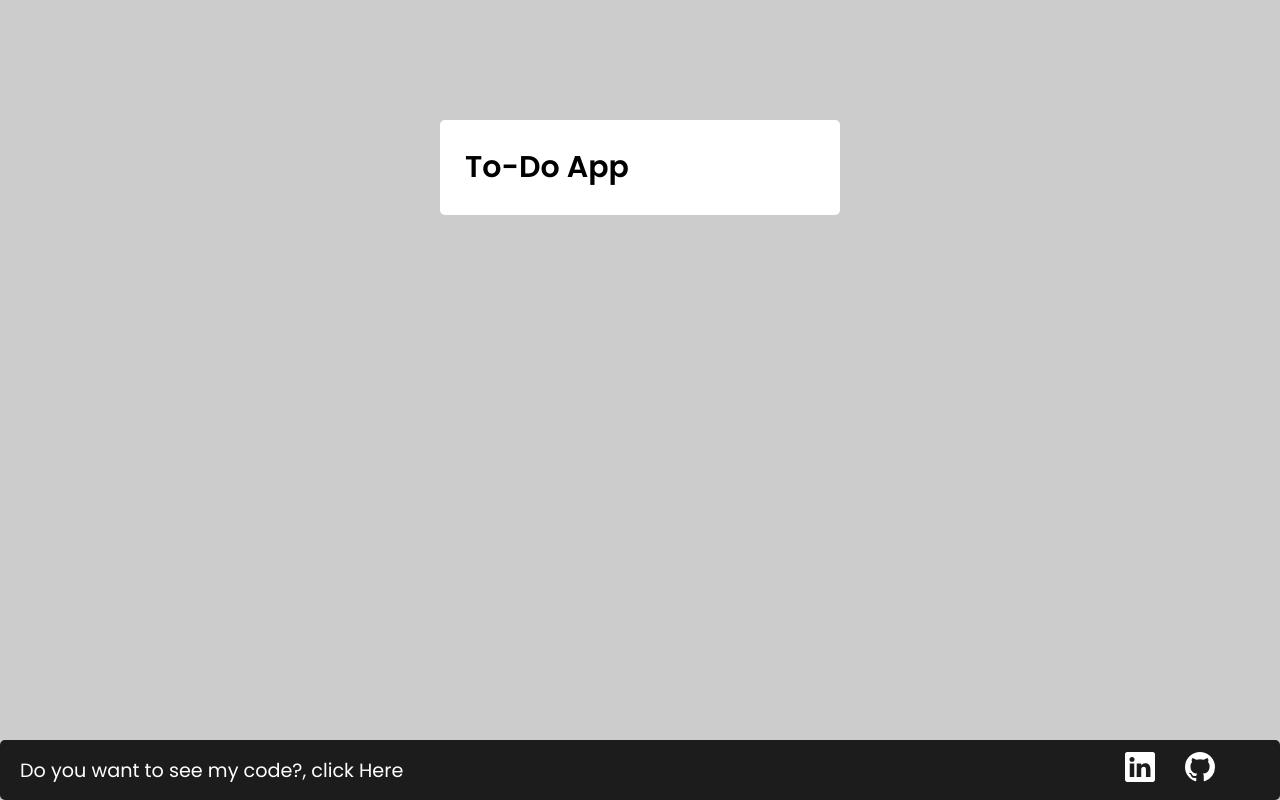
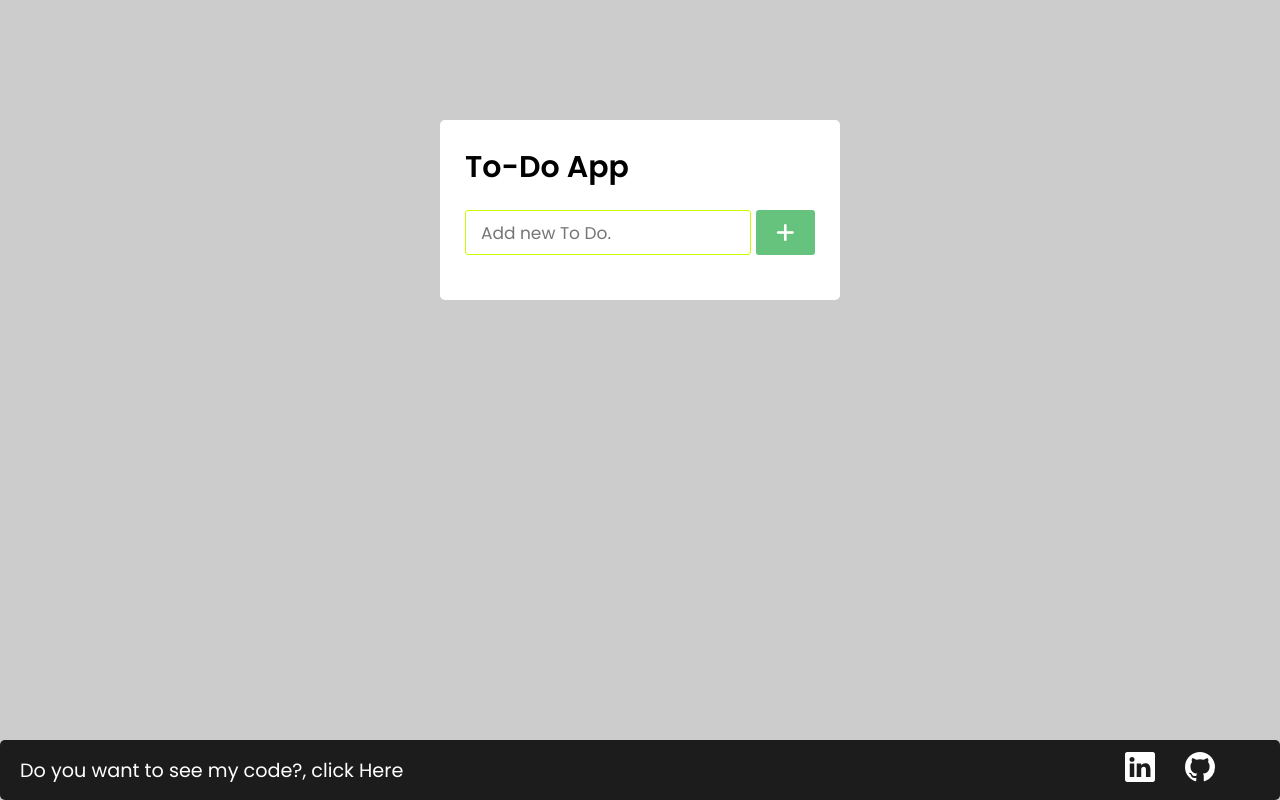
Before and after one commit to JairMontenegro/To-Do-App-React-r, a React (Create React App) app: page / in a window 1280 px wide. Built offline with nearby package versions, Linux system fonts and the light colour scheme; the HTML template or start-up script is replaced by a standard one.

Commit message:
add formList, taskList and set functions

```diff
--- a/src/App.js
+++ b/src/App.js
@@ -1,6 +1,6 @@
 import './App.css';
-import Tasks from './components/Tasks.js'
 import Footer from './components/footer.js'
+import TaskList from './components/taskList';
 
 
 function App() {
@@ -8,8 +8,8 @@ function App() {
     <div className="app-todo">
     <div className='task-list'>
       <header>To-Do App</header>
-      </div>
-
+    <TaskList/>
+    </div>
     <Footer/>
     </div>
   );
--- /dev/null
+++ b/src/components/form.js
@@ -0,0 +1,40 @@
+import React, { useState } from 'react';
+import '../styles-shets/form.css'
+import { BsPlusLg } from "react-icons/bs";
+
+const FormTask = () => {
+
+    const [input, setInput] = useState('')
+
+
+    const setChange = e =>{
+console.log('writing....')
+
+
+}
+
+    const setSent = e =>{
+        const newTask ={
+            id:'345456',
+            text:'su puta madre sabe programar',
+        }
+    }
+
+
+
+    return(
+        <form  className = 'form-task'>
+            <input
+            className='input-task'
+            type='text'
+            placeholder='Add new To Do.'
+            name='text'
+            onChange={setChange}
+            />
+            <BsPlusLg className="add-icon"/>
+        </form>
+
+    )
+}
+
+export default  FormTask
--- /dev/null
+++ b/src/components/taskList.js
@@ -0,0 +1,35 @@
+import React, {useState} from 'react';
+import FormTask from './form';
+import '../styles-shets/taskList.css'
+import Tasks from './Tasks'
+
+
+const TaskList = () => {
+
+const [tasks, setTask] = useState([])
+
+const addTask = tasks => {
+  console.log("agrega tarea")
+  console.log(tasks)
+}
+
+    return (
+    <>
+    <FormTask/>
+    <div className='container-task-list'>
+      {
+        tasks.map((tasks) =>
+        <Tasks
+        text={tasks.text}
+        done={tasks.done}
+        />
+
+        )
+      }
+    </div>
+    </>
+    )
+}
+
+
+export default TaskList
--- a/src/components/tasks.js
+++ b/src/components/tasks.js
@@ -1,19 +1,22 @@
 import React from 'react';
 import '../styles-shets/tasks.css'
-import { BsPlusLg } from "react-icons/bs";
 import { BsTrash } from "react-icons/bs";
 
 
-const Tasks = ({text, done}) => {
+const Tasks = ({id, text, done, taskCompleted, deleteTask}) => {
 
   return (
   <div className={ done ? 'task-container done' : 'task-container'}>
-    <div className='task-text'>
+    <div className='task-text'
+    onClick ={()=> taskCompleted(id)}>
+
       {text}
     </div>
-    <div className='container-icons'>
+    <div
+    className='container-icons'
+    onClick={()=> deleteTask(id)}>
         <BsTrash className='delete-icon'/>
-        <BsPlusLg className="add-icon"/>
+
     </div>
   </div>
  );
--- /dev/null
+++ b/src/styles-shets/form.css
@@ -0,0 +1,37 @@
+.form-task{
+  display: flex;
+  height: 45px;
+  width: 100%;
+  margin: 20px 0;
+}
+
+.input-task{
+outline: none;
+width: 85%;
+height: 100%;
+border: 1px solid rgb(200, 255, 0);
+font-size: 17px;
+border-radius: 3px;
+padding-left: 15px;
+}
+
+
+.add-icon{
+  width: 60px;
+  height: 100%;
+  background: #019c28;
+  color: #fff;
+  border-radius: 3px;
+  margin-left: 5px;
+  cursor: pointer;
+  opacity: 0.6;
+  padding:12px;
+  pointer-events: none;
+  stroke-width: 1;
+
+}
+
+.form-task .add-icon.active {
+  opacity: 1;
+  pointer-events: auto;
+}
--- /dev/null
+++ b/src/styles-shets/taskList.css
@@ -0,0 +1,6 @@
+.container-task-list{
+    display: flex;
+    flex-wrap: wrap;
+    justify-content: center;
+    margin-top: 15px;
+}
```
